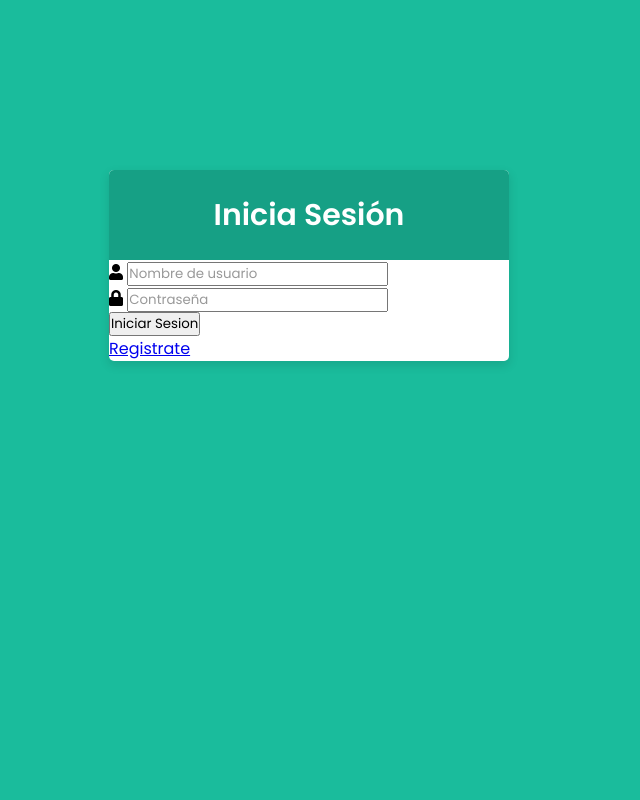
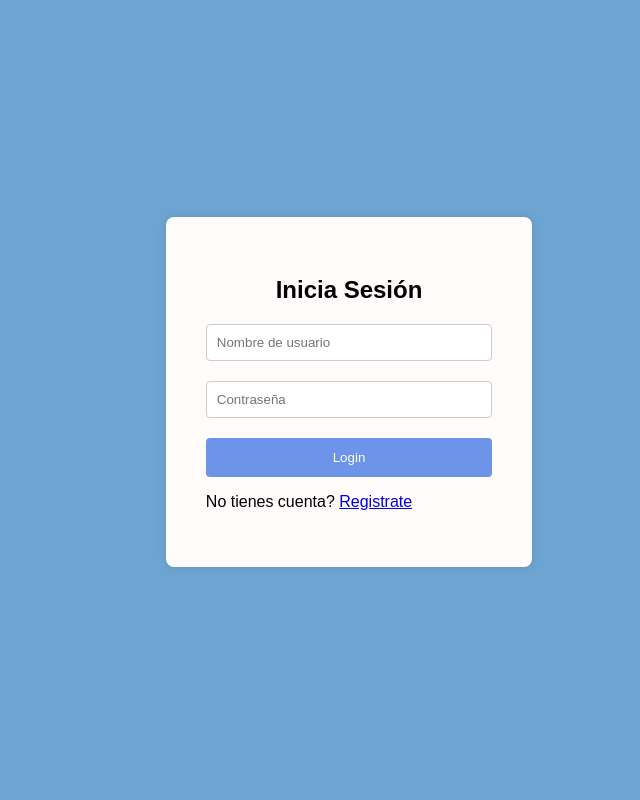
Before and after one commit to terco89/EduColab, a PHP site: page /login in a window 1280 px wide. Shown: the whole page, without its empty margins (331-971 px from the left). Run offline with PHP 8.4, Linux system fonts and the light colour scheme.

Commit message:
rediseño de login y register

```diff
--- a/css/login.css
+++ b/css/login.css
@@ -1,109 +1,49 @@
-@import url('https://fonts.googleapis.com/css2?family=Poppins:wght@200;300;400;500;600;700&display=swap');
-*{
+body {
+  font-family: Arial, sans-serif;
   margin: 0;
   padding: 0;
+  display: flex;
+  justify-content: center;
+  align-items: center;
+  height: 100vh;
+  background-color: #6da4d1;
+}
+
+.login-container {
+  background-color: #fffbfb;
+  border-radius: 8px;
+  box-shadow: 0 0 10px rgba(0, 0, 0, 0.1);
+  padding: 40px;
+  max-width: 400px;
+  width: 100%;
+}
+
+.login-container h2 {
+  margin-bottom: 20px;
+  text-align: center;
+}
+
+.login-container input[type="text"],
+.login-container input[type="password"] {
+  width: 100%;
+  padding: 10px;
+  margin-bottom: 20px;
+  border: 1px solid #ccc;
+  border-radius: 4px;
   box-sizing: border-box;
-  font-family: 'Poppins',sans-serif;
 }
-body{
-  background: #1abc9c;
-  overflow: hidden;
+
+.login-container input[type="submit"] {
+  width: 100%;
+  background-color: #6d94e9;
+  color: #fff;
+  border: none;
+  padding: 12px 20px;
+  border-radius: 4px;
+  cursor: pointer;
+  transition: background-color 0.3s;
 }
-::selection{
-  background: rgba(26,188,156,0.3);
+
+.login-container input[type="submit"]:hover {
+  background-color: #45a049;
 }
-.container{
-  max-width: 440px;
-  padding: 0 20px;
-  margin: 170px auto;
-}
-.wrapper{
-  width: 100%;
-  background: #fff;
-  border-radius: 5px;
-  box-shadow: 0px 4px 10px 1px rgba(0,0,0,0.1);
-}
-.wrapper .title{
-  height: 90px;
-  background: #16a085;
-  border-radius: 5px 5px 0 0;
-  color: #fff;
-  font-size: 30px;
-  font-weight: 600;
-  display: flex;
-  align-items: center;
-  justify-content: center;
-}
-.wrapper form{
-  padding: 30px 25px 25px 25px;
-}
-.wrapper form .row{
-  height: 45px;
-  margin-bottom: 15px;
-  position: relative;
-}
-.wrapper form .row input{
-  height: 100%;
-  width: 100%;
-  outline: none;
-  padding-left: 60px;
-  border-radius: 5px;
-  border: 1px solid lightgrey;
-  font-size: 16px;
-  transition: all 0.3s ease;
-}
-form .row input:focus{
-  border-color: #16a085;
-  box-shadow: inset 0px 0px 2px 2px rgba(26,188,156,0.25);
-}
-form .row input::placeholder{
-  color: #999;
-}
-.wrapper form .row i{
-  position: absolute;
-  width: 47px;
-  height: 100%;
-  color: #fff;
-  font-size: 18px;
-  background: #16a085;
-  border: 1px solid #16a085;
-  border-radius: 5px 0 0 5px;
-  display: flex;
-  align-items: center;
-  justify-content: center;
-}
-.wrapper form .pass{
-  margin: -8px 0 20px 0;
-}
-.wrapper form .pass a{
-  color: #16a085;
-  font-size: 17px;
-  text-decoration: none;
-}
-.wrapper form .pass a:hover{
-  text-decoration: underline;
-}
-.wrapper form .button input{
-  color: #fff;
-  font-size: 20px;
-  font-weight: 500;
-  padding-left: 0px;
-  background: #16a085;
-  border: 1px solid #16a085;
-  cursor: pointer;
-}
-form .button input:hover{
-  background: #12876f;
-}
-.wrapper form .signup-link{
-  text-align: center;
-  margin-top: 20px;
-  font-size: 17px;
-}
-.wrapper form .signup-link a{
-  color: #16a085;
-  text-decoration: none;
-}
-form .signup-link a:hover{
-  text-decoration: underline;
-}
--- a/views/login.php
+++ b/views/login.php
@@ -1,22 +1,17 @@
 <link rel="stylesheet" href="css/login.css">
-<link rel="stylesheet" href="https://cdnjs.cloudflare.com/ajax/libs/font-awesome/5.15.2/css/all.min.css" />
 <form method="POST">
-    <div class="container">
-        <div class="wrapper">
-            <div class="title"><span>Inicia Sesión</span></div>
+    <div class="login-container">
+        <h2>Inicia Sesión</h2>
         <form action="#">
             <div class="row">
-                    <i class="fas fa-user"></i>
                 <input type="text" placeholder="Nombre de usuario" name="name" required>
             </div>
             <div class="row">
-                    <i class="fas fa-lock"></i>
-                    <input type="password" placeholder="Contraseña" name="password"required>
+                <input type="password" placeholder="Contraseña" name="password" required>
             </div>
             <div class="row button">
-                    <input type="submit" value="Iniciar Sesion">
+                <input type="submit" value="Login">
             </div>
-                <div class="signup-link"><a href="register.php">Registrate</a></div>
+            <p class="message">No tienes cuenta? <a href="register.php">Registrate</a></p>
         </form>
     </div>
-    </div>
--- a/views/navtop.php
+++ b/views/navtop.php
@@ -24,8 +24,8 @@
             <?php if (isset($_SESSION['usuario'])) {?><img src="img/<?php echo $_SESSION['usuario']['img']; ?>"style="border-radius:50%; width:3rem; height:3rem;  object-fit: cover;" >
                 <button class="btn btn-light my-2 my-sm-0" type="button"><a href="logout.php">Logout</a></button>
             <?php } else if (!isset($_SSESIOB['usuario'])){?>
-            <button class="btn btn-outline-light my-2 my-sm-0 mr-2" type="button"><a href="login.php" style="color:white">Iniciar sesión</a></button>
-            <button class="btn btn-light my-2 my-sm-0" type="button"><a href="register.php">Registrate</a></button>
+            <a href="login.php" style="color:white"><button class="btn btn-outline-light my-2 my-sm-0 mr-2" type="button">Iniciar sesión</button></a>
+            <a href="register.php"><button class="btn btn-light my-2 my-sm-0" type="button">Registrate</button></a>
             <?php } ?>
         </form>
         </div>
```
Also changed, not shown: views/register.php (+3 -8 lines). Lines whose indentation alone changed are shown as unchanged.
